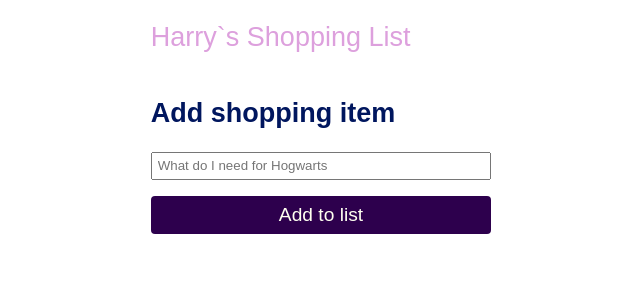
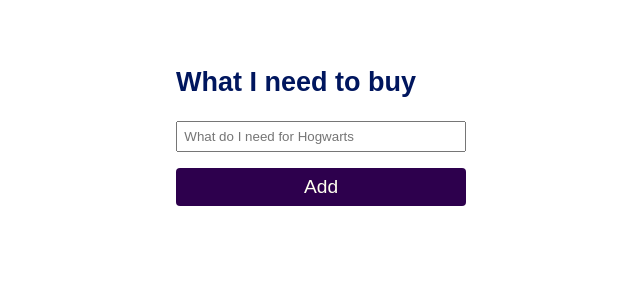
Before and after one commit to miriamhaenle/hogwarts-react-intro, a React (Create React App) app: page / in a window 1280 px wide. Shown: the top 300 px of the page, without its empty margins (319-959 px from the left). Built offline with nearby package versions, Linux system fonts and the light colour scheme.

Commit message:
Add uuid and refactor

```diff
--- a/package.json
+++ b/package.json
@@ -10,6 +10,7 @@
     "react-dom": "^17.0.1",
     "react-scripts": "4.0.2",
     "styled-components": "^5.2.1",
+    "uuid": "^8.3.2",
     "web-vitals": "^1.1.0"
   },
   "devDependencies": {
--- a/src/App.js
+++ b/src/App.js
@@ -1,7 +1,11 @@
 import { useState, useEffect } from 'react';
+import { v4 as uuidv4 } from 'uuid';
+import styled from 'styled-components';
+
 import Headline from './Headline';
 import Form from './Form';
 import ShoppingList from './ShoppingList';
+import Button from './Button';
 import loadFromLocal from './lib/loadFromLocal';
 import saveToLocal from './lib/saveToLocal';
 
@@ -16,34 +20,57 @@
   }, [shoppingItems]);
 
   function addShoppingItem(item) {
-    const shoppingItem = { title: item, isDone: false };
+    const shoppingItem = { title: item, isDone: false, id: uuidv4() };
     setShoppingItems([...shoppingItems, shoppingItem]);
   }
 
-  function toggleCheckbox(indexToToggle) {
-    const itemToToggle = shoppingItems.find(
-      (item, index) => index === indexToToggle
-    );
-    itemToToggle.isDone = !itemToToggle.isDone;
-    const firstHalf = shoppingItems.slice(0, indexToToggle);
-    const secondHalf = shoppingItems.slice(indexToToggle + 1);
+  function toggleCheckbox(idToToggle) {
+    const itemsWithToggle = shoppingItems.map((item) => {
+      if (item.id === idToToggle) {
+        item.isDone = !item.isDone;
+      }
+      return item;
+    });
 
-    setShoppingItems([...firstHalf, itemToToggle, ...secondHalf]);
+    setShoppingItems(itemsWithToggle);
   }
 
-  function getTitle(name) {
-    return name + '`s Shopping List';
+  function deleteItem(idToDelete) {
+    const remainingShoppingItems = shoppingItems.filter(
+      (item) => item.id !== idToDelete
+    );
+    setShoppingItems(remainingShoppingItems);
+  }
+
+  function deleteAll() {
+    setShoppingItems([]);
   }
   return (
-    <div className="App">
-      <Headline title={getTitle('Harry')} />
-      <Form buttonText="Add to list" onCreateShoppingItem={addShoppingItem} />
+    <Wrapper>
+      <Headline name="Hermine's Shopping List" />
+      <Form
+        headline="What I need to buy"
+        onCreateShoppingItem={addShoppingItem}
+      />
+      {shoppingItems.length >= 1 && (
+        <Button
+          text="Clear"
+          clickHandler={deleteAll}
+          color="var(--hufflepuff)"
+        />
+      )}
       <ShoppingList
         shoppingList={shoppingItems}
         onToggleCheckbox={toggleCheckbox}
+        onDeleteItem={deleteItem}
       />
-    </div>
+    </Wrapper>
   );
 }
 
 export default App;
+
+const Wrapper = styled.div`
+  display: flex;
+  flex-direction: column;
+`;
--- a/src/Button.js
+++ b/src/Button.js
@@ -1,12 +1,13 @@
 import PropTypes from 'prop-types';
 import styled from 'styled-components';
 
-export default function Button({ text }) {
-  return <ButtonStyled>{text}</ButtonStyled>;
+export default function Button({ text, clickHandler }) {
+  return <ButtonStyled onClick={clickHandler}>{text}</ButtonStyled>;
 }
 
 Button.propTypes = {
   text: PropTypes.string.isRequired,
+  clickHandler: PropTypes.func,
 };
 
 const ButtonStyled = styled.button`
--- a/src/Form.js
+++ b/src/Form.js
@@ -1,37 +1,40 @@
 import PropTypes from 'prop-types';
 import styled from 'styled-components';
-
 import Button from './Button';
 
-export default function Form({ buttonText, onCreateShoppingItem }) {
+export default function Form({ onCreateShoppingItem, headline }) {
   function handleSubmit(event) {
     event.preventDefault();
     const form = event.target;
     const input = form.item;
-    onCreateShoppingItem(input.value);
-    form.reset();
-    input.focus();
+    if (input.value.length >= 1) {
+      onCreateShoppingItem(input.value);
+      form.reset();
+
+      input.focus();
+    }
   }
 
   return (
-    <Wrapper onSubmit={handleSubmit}>
-      <h2>Add shopping item</h2>
+    <FormWrapper className="form" onSubmit={handleSubmit}>
+      <h2>{headline}</h2>
       <input
         name="item"
+        className="input"
         type="text"
         placeholder="What do I need for Hogwarts"
       />
-      <Button text={buttonText} />
-    </Wrapper>
+      <Button text="Add" />
+    </FormWrapper>
   );
 }
 
 Form.propTypes = {
-  buttonText: PropTypes.string,
   onCreateShoppingItem: PropTypes.func,
+  headline: PropTypes.string,
 };
 
-const Wrapper = styled.form`
+const FormWrapper = styled.form`
   display: flex;
   flex-direction: column;
 
@@ -39,6 +42,6 @@
     color: #00165e;
   }
   input {
-    padding: 0.3rem;
+    padding: 0.4rem;
   }
 `;
--- a/src/ShoppingItem.js
+++ b/src/ShoppingItem.js
@@ -1,7 +1,14 @@
+import PropTypes from 'prop-types';
 import styled from 'styled-components';
 
-export default function ShoppingItem({ title, isDone, onToggleCheckbox }) {
+export default function ShoppingItem({
+  title,
+  isDone,
+  onToggleCheckbox,
+  onDeleteItem,
+}) {
   return (
+    <ListItem>
       <label>
         <Checkbox
           type="checkbox"
@@ -9,12 +16,31 @@
           onChange={onToggleCheckbox}
           className="checkbox"
         />
-
         {title}
       </label>
+      <DeleteIcon onClick={onDeleteItem}>X</DeleteIcon>
+    </ListItem>
   );
 }
 
+ShoppingItem.propTypes = {
+  title: PropTypes.string,
+  isDone: PropTypes.bool,
+  onToggleCheckbox: PropTypes.func,
+};
+
+const ListItem = styled.li`
+  list-style: none;
+  display: flex;
+  justify-content: space-between;
+`;
+
 const Checkbox = styled.input`
   margin-right: 0.8rem;
+  transform: scale(1.5);
 `;
+
+const DeleteIcon = styled.span`
+  color: #9c1203;
+  margin-left: 0.8rem;
+`;
--- a/src/ShoppingList.js
+++ b/src/ShoppingList.js
@@ -1,15 +1,29 @@
 import ShoppingItem from './ShoppingItem';
+import styled from 'styled-components';
 
-export default function ShoppingList({ shoppingList, onToggleCheckbox }) {
+export default function ShoppingList({
+  shoppingList,
+  onToggleCheckbox,
+  onDeleteItem,
+}) {
   return (
-    <section>
-      {shoppingList.map(({ title, isDone }, index) => (
+    <ListWrapper>
+      {shoppingList.map(({ title, isDone, id }) => (
         <ShoppingItem
+          key={id}
           title={title}
           isDone={isDone}
-          onToggleCheckbox={() => onToggleCheckbox(index)}
+          onToggleCheckbox={() => onToggleCheckbox(id)}
+          onDeleteItem={() => onDeleteItem(id)}
         />
       ))}
-    </section>
+    </ListWrapper>
   );
 }
+
+const ListWrapper = styled.section`
+  display: flex;
+  flex-direction: column;
+  justify-content: space-around;
+  margin-top: 0.5rem;
+`;
```
Also changed, not shown: 1 other file (tests, documents, lock files or other folders). Lines whose indentation alone changed are shown as unchanged.
